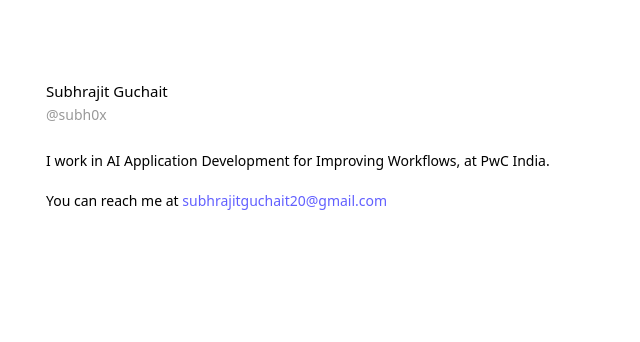
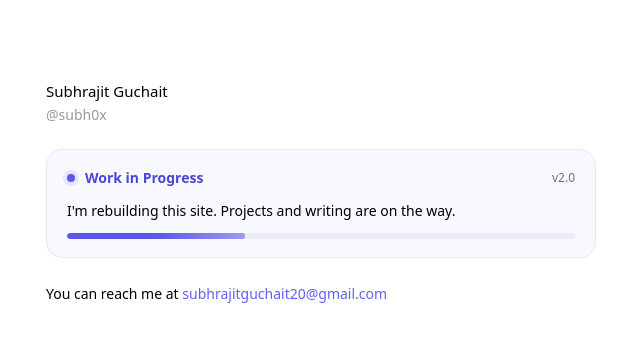
Before and after one commit to subh0x/subh0x.github.io, a React (Vite) app: page / in a window 1280 px wide. Shown: the top 342 px of the page, without its empty margins (319-959 px from the left). Built offline with nearby package versions, Linux system fonts and the light colour scheme.

Commit message:
feat: add SiteStatus component and update index.html title

```diff
--- a/index.html
+++ b/index.html
@@ -3,8 +3,9 @@
   <head>
     <meta charset="UTF-8" />
     <meta name="viewport" content="width=device-width, initial-scale=1.0" />
-    <title>Portfolio</title>
+    <title>Subhrajit Guchait</title>
   </head>
+
   <body>
     <div id="root"></div>
     <script type="module" src="/src/main.tsx"></script>
--- a/src/App.tsx
+++ b/src/App.tsx
@@ -1,3 +1,5 @@
+import SiteStatus from './components/ui/SiteStatus';
+
 export default function App() {
   return (
     <div className="flex flex-col gap-6 mx-auto max-w-[582px] px-4 md:pt-20 pt-8 pb-10">
@@ -8,10 +10,8 @@ export default function App() {
           </h1>
           <h3 className="text-sm text-foreground opacity-40">@subh0x</h3>
         </div>
+        <SiteStatus />
         <div className="flex flex-col gap-4 text-sm leading-6 font-[450]">
-          <p>
-            I work in AI Application Development for Improving Workflows, at PwC India.
-          </p>
           <p>
             You can reach me at{' '}
             <a
--- /dev/null
+++ b/src/components/ui/SiteStatus.tsx
@@ -0,0 +1,24 @@
+export default function SiteStatus() {
+  return (
+    <aside
+      aria-label="Site status"
+      className="flex max-w-[560px] flex-col gap-3 rounded-2xl border border-[#e6e5fc] bg-[#f8f8ff] px-5 py-[18px]"
+    >
+      <div className="flex items-center justify-between">
+        <div className="flex items-center gap-2.5 text-sm font-semibold text-[#4a46d6]">
+          <span className="h-2 w-2 rounded-full bg-[#5b57e8] shadow-[0_0_0_4px_#e6e5fc]" />
+          Work in Progress
+        </div>
+        <span className="text-xs text-[#6f6f7a] font-[450]">v2.0</span>
+      </div>
+      <div className="text-sm leading-[1.5] font-[450]">
+        I'm rebuilding this site. Projects and writing are on the way.
+      </div>
+      <div className="h-1.5 overflow-hidden rounded-full bg-[#ececf6]">
+        <div className="relative h-1.5 w-[35%] overflow-hidden rounded-full bg-[#5b57e8]">
+          <div className="animate-shimmer absolute inset-0 bg-gradient-to-r from-transparent via-white/40 to-transparent" />
+        </div>
+      </div>
+    </aside>
+  );
+}
--- a/src/index.css
+++ b/src/index.css
@@ -1 +1,14 @@
 @import 'tailwindcss';
+
+@theme {
+  --animate-shimmer: shimmer 1.6s ease-in-out infinite;
+
+  @keyframes shimmer {
+    from {
+      transform: translateX(-100%);
+    }
+    to {
+      transform: translateX(300%);
+    }
+  }
+}
```
